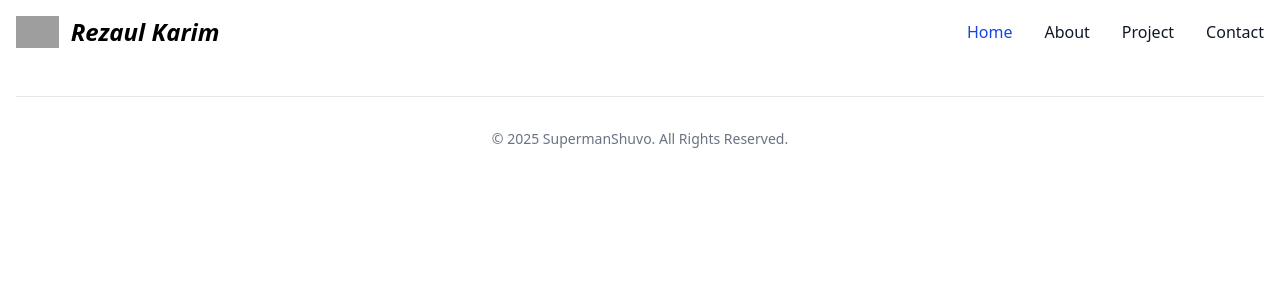
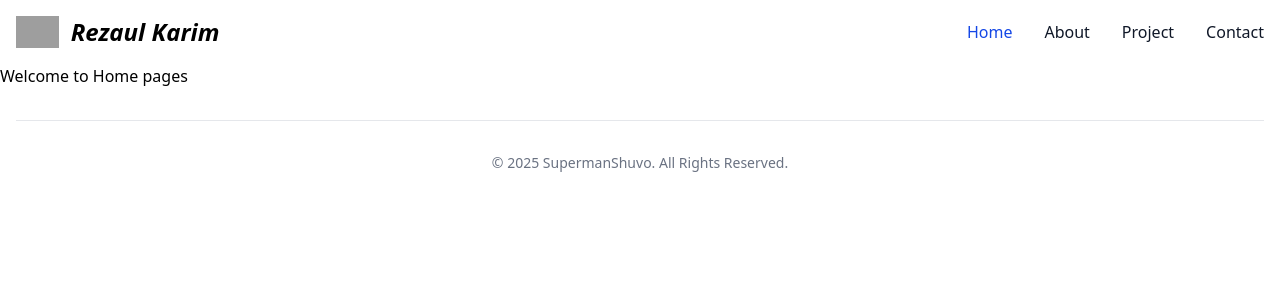
Before and after one commit to mdrezaulkarim38/myPortfolio, a React (Vite) app in the folder portfolio/: page / in a window 1280 px wide. Shown: the top 300 px of the page. Built offline with nearby package versions, Linux system fonts and the light colour scheme; grey boxes are pictures that could not be loaded.

Commit message:
update code

```diff
--- a/portfolio/src/App.tsx
+++ b/portfolio/src/App.tsx
@@ -1,9 +1,11 @@
 import Footer from "./components/Footer";
 import Header from "./components/Header";
+import Home from "./pages/Home";
 function App() {
   return (
     <div className="m-0 p-0">
       <Header />
+      <Home />
       <Footer />
     </div>
   );
--- /dev/null
+++ b/portfolio/src/pages/Home.tsx
@@ -0,0 +1,9 @@
+function Home() {
+    return (
+        <div>
+            <h1>Welcome to Home pages</h1>
+        </div>
+    );
+}
+
+export default Home;
```
